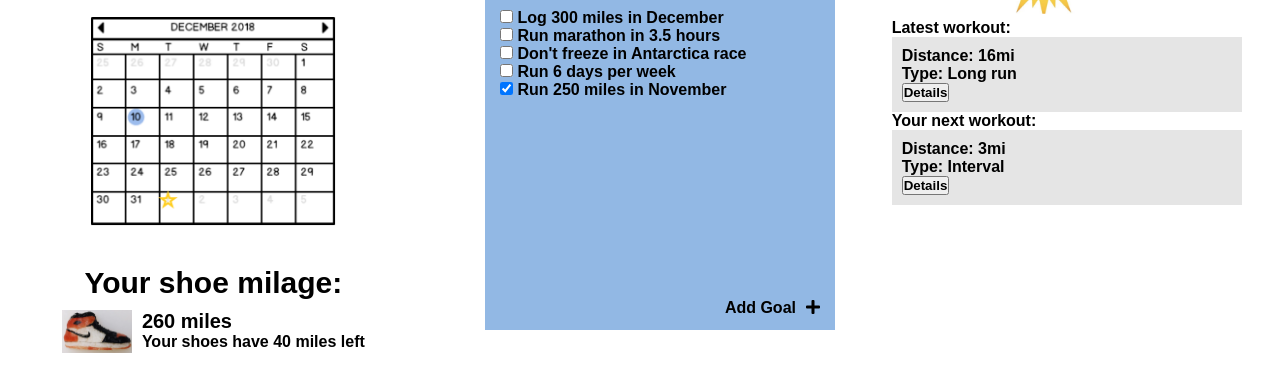
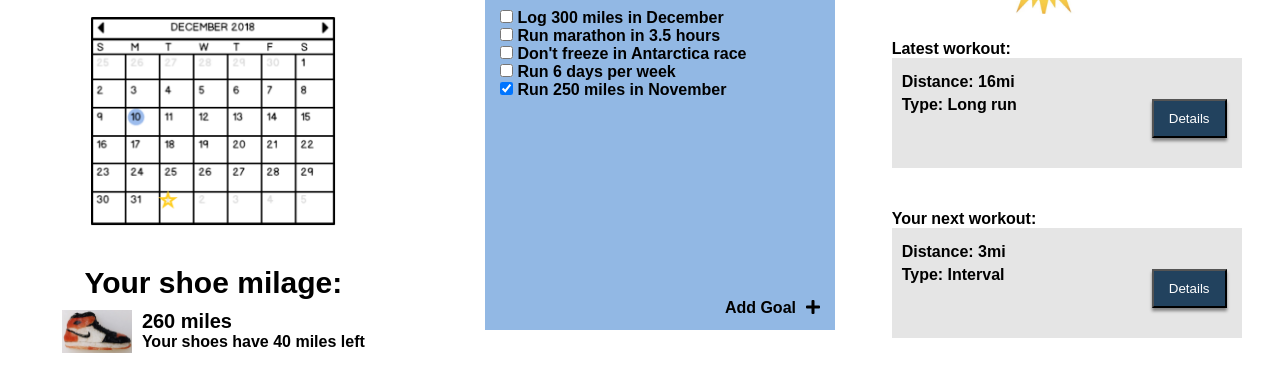
Before and after one commit to Cody-Price/front-runner, a plain HTML site: page index.html in a window 1280 px wide. Shown: the part 254-646 px from the top of the page. Drawn offline with Linux system fonts and the light colour scheme.

Commit message:
Add hover effects

```diff
--- a/index.css
+++ b/index.css
@@ -149,9 +149,40 @@ h6, h5 {
   margin-top: 30px;
 }
 
+.workout-section {
+  margin: 21px 0;
+}
+
 .workout-details {
   background-color: #e5e5e5;
   padding: 10px;
+}
+
+.workout-details p {
+  margin: 5px 0;
+}
+
+.workout-details button {
+  position: relative;
+  left: 250px;
+  bottom: 20px;
+  padding: 10px;
+  background-color: #22425e;
+  color: white;
+  box-shadow: 0px 3px 3px grey;
+  font-weight: normal;
+  width: 75px;
+}
+
+.workout-details button:hover {
+  background-color: #89b1e1;
+  cursor: pointer;
+
+}
+
+.add-goal-div i:hover {
+  transform: scale(1.5);
+  cursor: pointer;
 }
 
 
```
